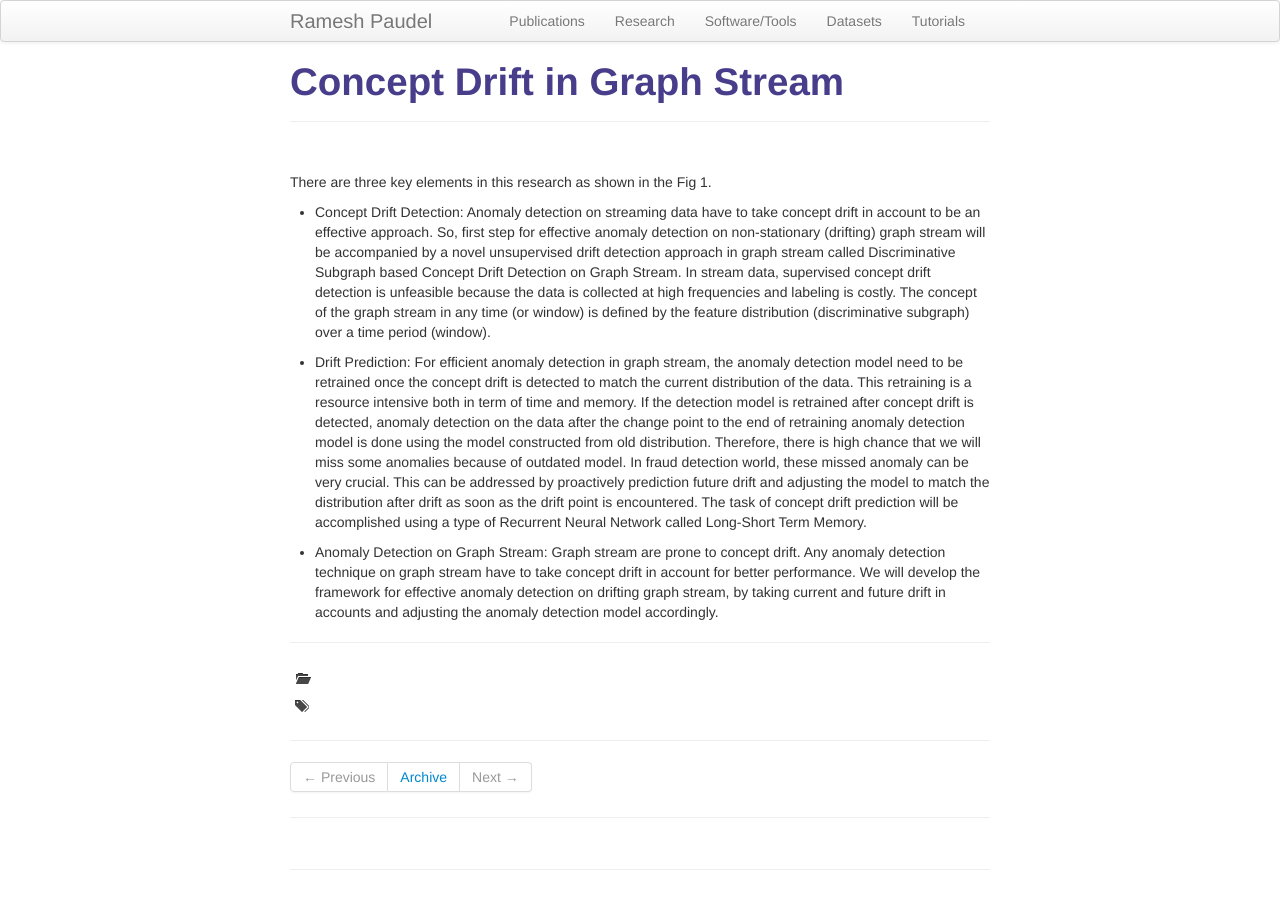
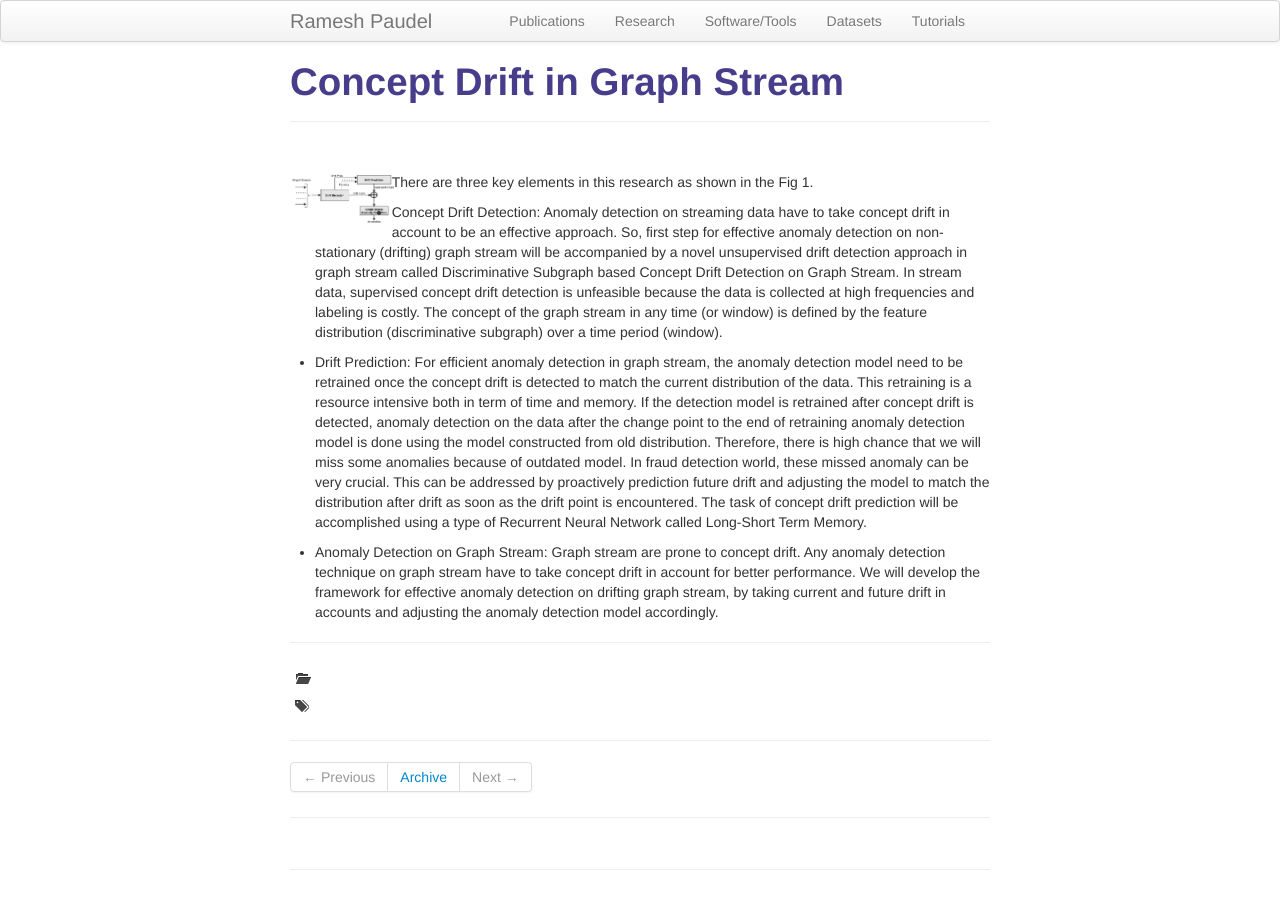
Before and after one commit to rpaudel42/rpaudel42.github.io, a Jekyll site: the page built from pages/graphstream.md, in a window 1280 px wide. Built offline with Jekyll 4.4.1, drawn with Linux system fonts in a browser that asks for light colours.

Commit message:
Update graphstream.md

```diff
--- a/pages/graphstream.md
+++ b/pages/graphstream.md
@@ -4,6 +4,11 @@ title: Concept Drift in Graph Stream
 description: Ramesh Paudel; Concept Drift Detection in Graph Stream
 ---
 
+<div class="span2">
+    <a href="../assets/pics/graphstream.png">
+        <img src="../assets/pics/graphstream.png"
+              title="Concept Drift Detection" alt="Concept Drift Detection Architecture"/></a>
+    </div>
 
 There are three key elements in this research as shown in the Fig 1.
 - Concept Drift Detection:
```
